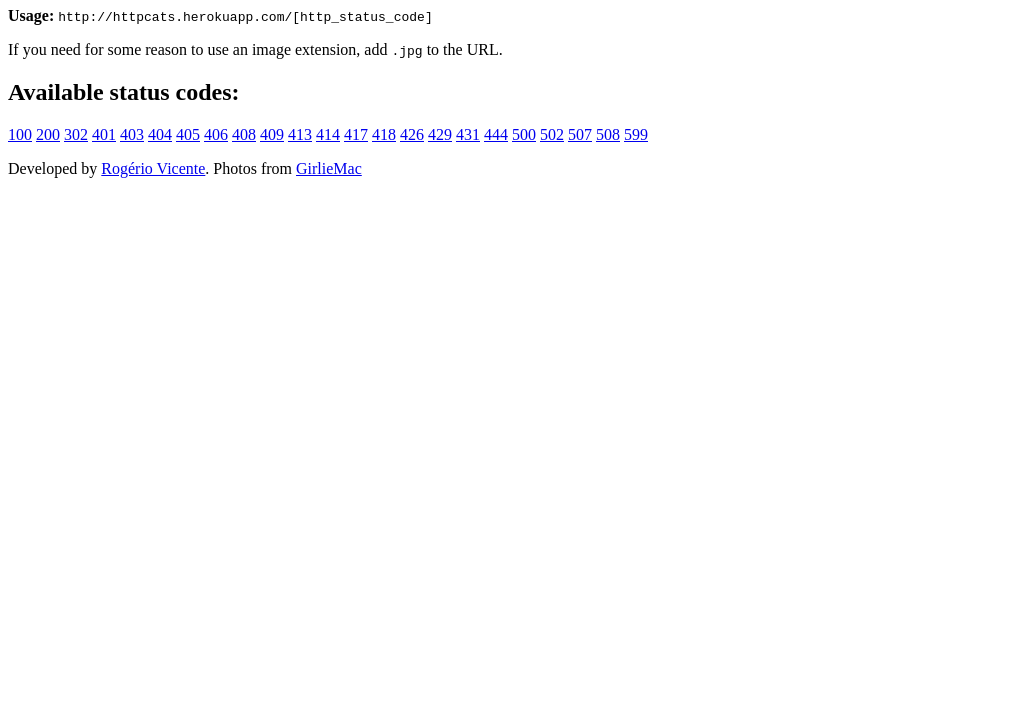
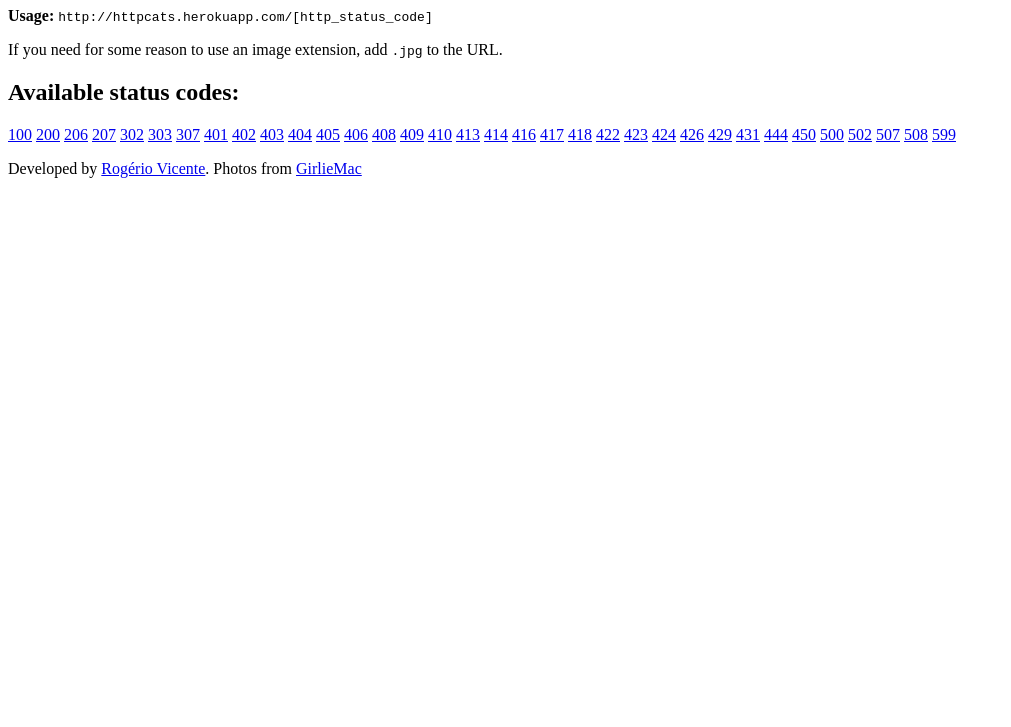
Before and after one commit to rogeriopvl/http-status-cats-api, a website: page index.html in a window 1280 px wide. Shown: the part 73-800 px from the top of the page, without its empty margins (0-1011 px from the left). Drawn offline with Linux system fonts and the light colour scheme.

Commit message:
More status codes.

```diff
--- a/index.html
+++ b/index.html
@@ -13,22 +13,33 @@
         <p>
             <a href="/100">100</a>
             <a href="/200">200</a>
+            <a href="/206">206</a>
+            <a href="/207">207</a>
             <a href="/302">302</a>
+            <a href="/303">303</a>
+            <a href="/307">307</a>
             <a href="/401">401</a>
+            <a href="/402">402</a>
             <a href="/403">403</a>
             <a href="/404">404</a>
             <a href="/405">405</a>
             <a href="/406">406</a>
             <a href="/408">408</a>
             <a href="/409">409</a>
+            <a href="/410">410</a>
             <a href="/413">413</a>
             <a href="/414">414</a>
+            <a href="/416">416</a>
             <a href="/417">417</a>
             <a href="/418">418</a>
+            <a href="/422">422</a>
+            <a href="/423">423</a>
+            <a href="/424">424</a>
             <a href="/426">426</a>
             <a href="/429">429</a>
             <a href="/431">431</a>
             <a href="/444">444</a>
+            <a href="/450">450</a>
             <a href="/500">500</a>
             <a href="/502">502</a>
             <a href="/507">507</a>
```
Also changed, not shown: imgs/206.jpg (added), imgs/207.jpg (added), imgs/303.jpg (added), imgs/307.jpg (added), imgs/402.jpg (added), imgs/410.jpg (added), imgs/416.jpg (added), imgs/422.jpg (added), imgs/423.jpg (added), imgs/424.jpg (added), imgs/450.jpg (added).
